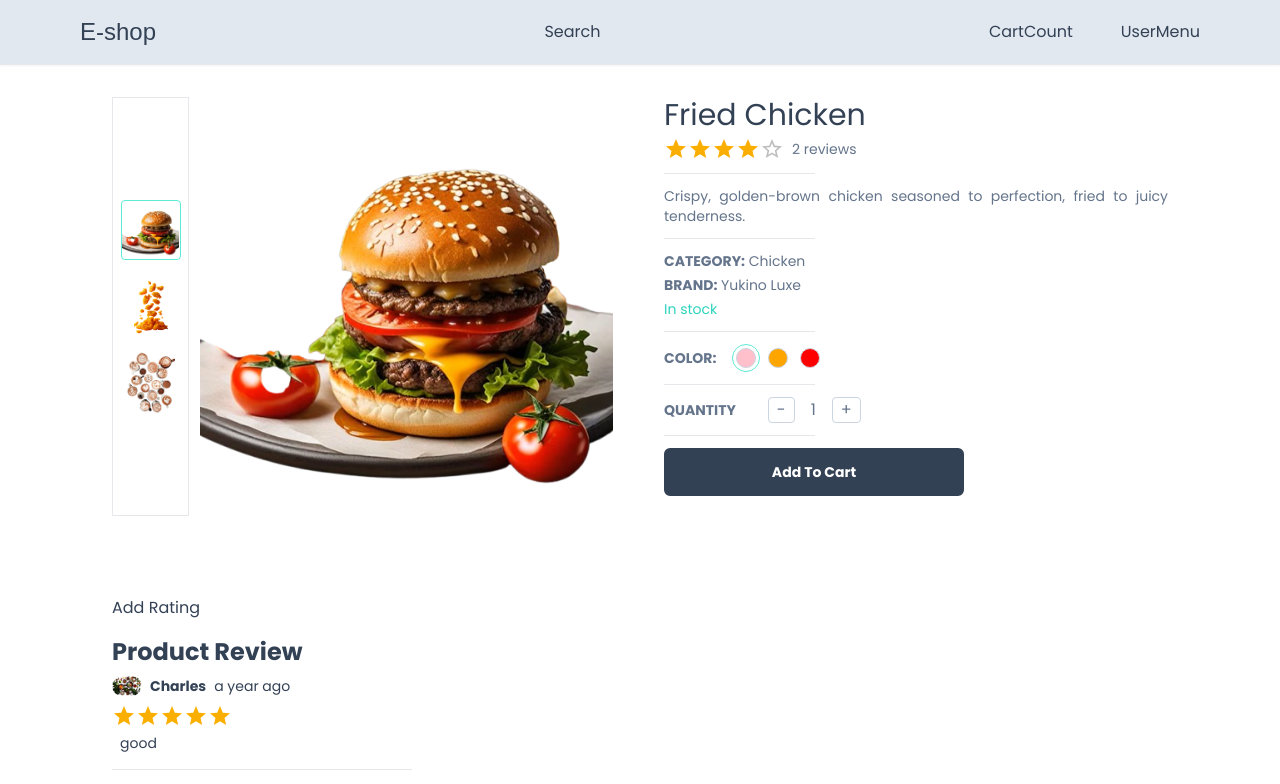
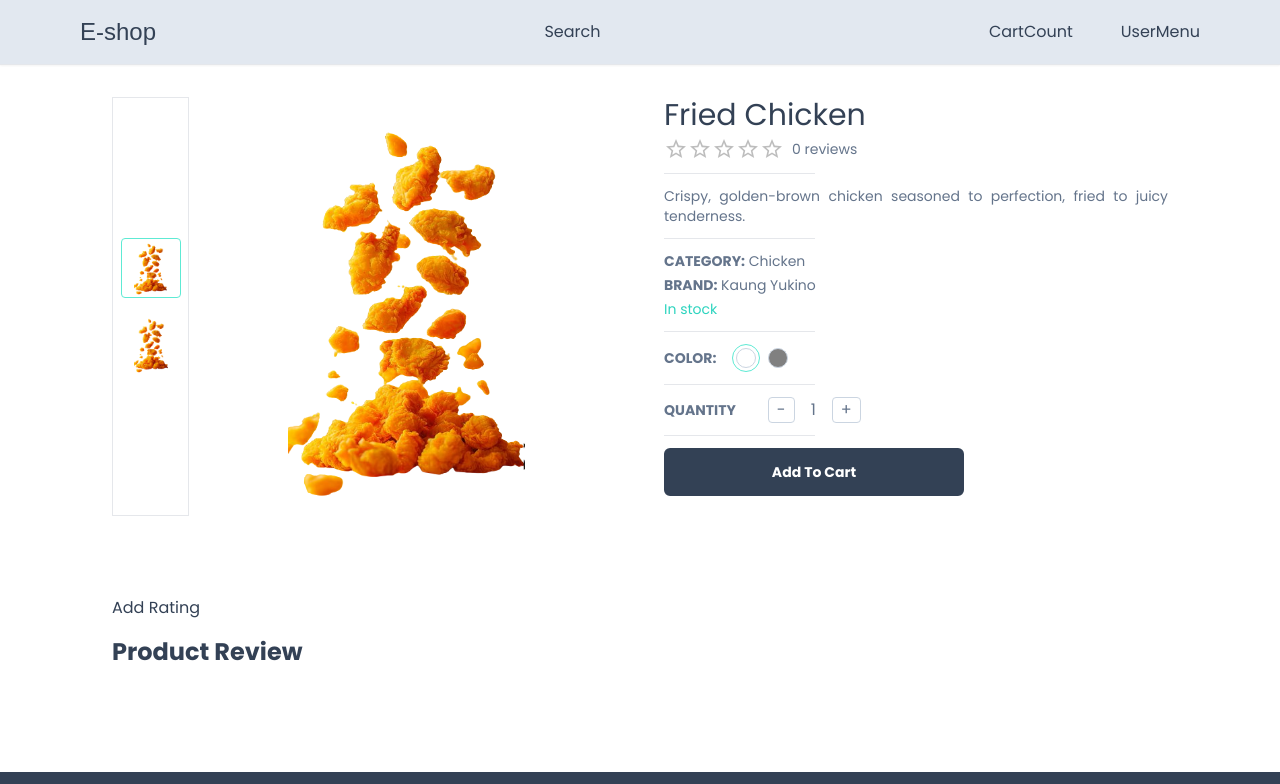
Before and after one commit to ayekaday/e-shop, a Next.js app: page /product/1 in a window 1280 px wide. Shown: the top 784 px of the page. Built offline with nearby package versions, Linux system fonts and the light colour scheme; a web font is replaced by a local one.

Commit message:
Remove product & use products

```diff
--- a/app/product/[productId]/page.tsx
+++ b/app/product/[productId]/page.tsx
@@ -1,13 +1,16 @@
 "use client";
 import Container from "@/app/Container";
 import ProductDetails from "./ProductDetails";
-import { product } from "@/utils/product";
 import { useParams } from "next/navigation";
 import ListRating from "./ListRating";
+import { products } from "@/utils/products";
 
 const Product = () => {
   const params = useParams();
   console.log("params", params);
+
+  const product = products.find((item) => item.id === params.productId);
+
   return (
     <div className="p-8">
       <Container>
--- a/hooks/useCart.tsx
+++ b/hooks/useCart.tsx
@@ -1,5 +1,4 @@
 import { CartProductType } from "@/app/product/[productId]/ProductDetails";
-import { product } from "@/utils/product";
 import {
   createContext,
   useCallback,
--- a/utils/product.ts
+++ /dev/null
@@ -1,57 +0,0 @@
-export const product = {
-  id: "1",
-  name: "Fried Chicken",
-  description:
-    "Crispy, golden-brown chicken seasoned to perfection, fried to juicy tenderness.",
-  price: "60",
-  brand: "Yukino Luxe",
-  category: "Chicken",
-  inStock: true,
-  images: [
-    { color: "Pink", colorCode: "#FFC0CB", image: "/burgar.png" },
-    { color: "Orange", colorCode: "#FFA500", image: "/chicken.png" },
-    { color: "Red", colorCode: "#FF0000", image: "/coffee.png" },
-  ],
-  reviews: [
-    {
-      id: "1",
-      userId: "6475af156bad4917456e6e1e",
-      productId: "64a4ebe300900d44bb50628a",
-      rating: 5,
-      comment: "good",
-      createdDate: "2023-07-06T06:08:33.067Z",
-      user: {
-        id: "6475af156bad4917456e6e1e",
-        name: "Charles",
-        email: "example@gmail.com",
-        emailVerified: null,
-        image: "/banner.image.png",
-        hashedPassword: null,
-        createdAt: "2023-05-30T08:08:53.979Z",
-        updatedAt: "2023-05-30T08:08:53.979Z",
-        role: "ADMIN",
-      },
-    },
-
-    {
-      id: "2",
-      userId: "6475af156bad4917456e6e1e",
-      productId: "64a4ebe300900d44bb50628a",
-      rating: 2,
-      comment:
-        "good lfkrept jeroiy tjroiyjr okghjeo ssihfrewskjthe fgdigj fdhnjgfk ufshds iughjjdf jkfk ijfoe eifjreo wduewrhei reiu fijesiui",
-      createdDate: "2023-07-06T06:08:33.067Z",
-      user: {
-        id: "6475af156bad4917456e6e1e",
-        name: "Huady Charles",
-        email: "example@gmail.com",
-        emailVerified: null,
-        image: "/potato.png",
-        hashedPassword: null,
-        createdAt: "2023-05-30T08:08:53.979Z",
-        updatedAt: "2023-05-30T08:08:53.979Z",
-        role: "ADMIN",
-      },
-    },
-  ],
-};
```
